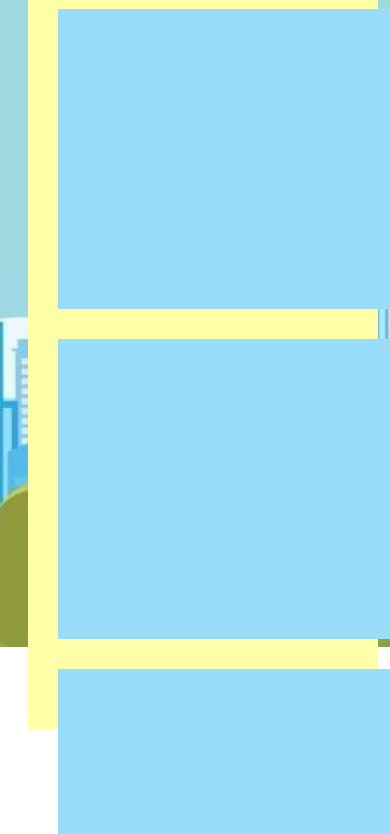
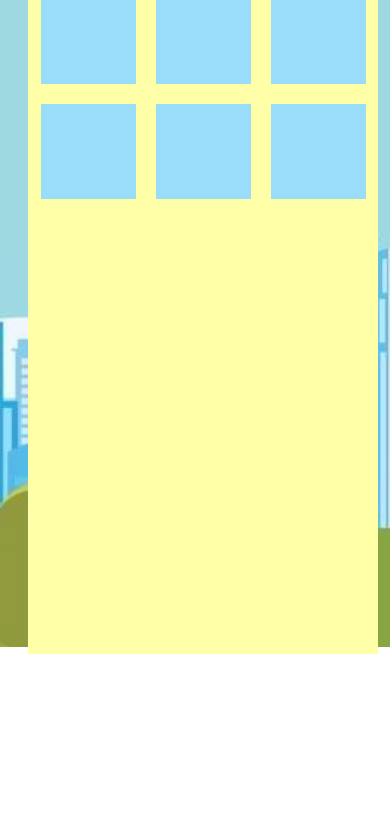
Before and after one commit to shazzana/shazzana.github.io, a plain HTML site: page index.html in a window 390 px wide. Shown: the part 218-1052 px from the top of the page. After the commit the page ends 872 px from the top, so only its background shows below. Drawn offline with nearby package versions, Linux system fonts and the light colour scheme; a web font is replaced by a local one.

Commit message:
cat in window rearranged, whole game fits on mobile phone

```diff
--- a/app.js
+++ b/app.js
@@ -37,7 +37,7 @@ $(() => {
     $("#box" + randomBox).append(cat);
     setTimeout(() => {
       $(".cat").remove();
-    }, 900);
+    }, 1200);
 
     // If player clicks on cat, something happens
     $(".cat").on("click", () => {
--- a/style.css
+++ b/style.css
@@ -17,28 +17,30 @@ body {
 }
 
 #building {
-    height: 750px;
+    height: 675px;
     width: 100%;
     background-color: #FFFFA7;
-    display: inline-block;
-    justify-content: space-evenly;
+    display: flex;
+    justify-content: center;
+    align-content: start;
     margin: 0 auto;
     flex-wrap: wrap;
     cursor: url("./net.png") 60 20, auto;
 }
 
 .window {
-    height: 300px;
-    width: 100%;
+    height: 95px;
+    width: 95px;
     background-color:#9addfb;
-    margin: 30px;
+    margin: 10px;
     position: relative;
     overflow: hidden;
+    /* flex-basis:auto */
 }
 
 .cat {
-    height: 225px;
-    width: 250px;
+    height: 85px;
+    width: 95px;
     position: absolute;
     z-index: 1;
     bottom: 0;
```
Also changed, not shown: index.html (+0 -3 lines).
